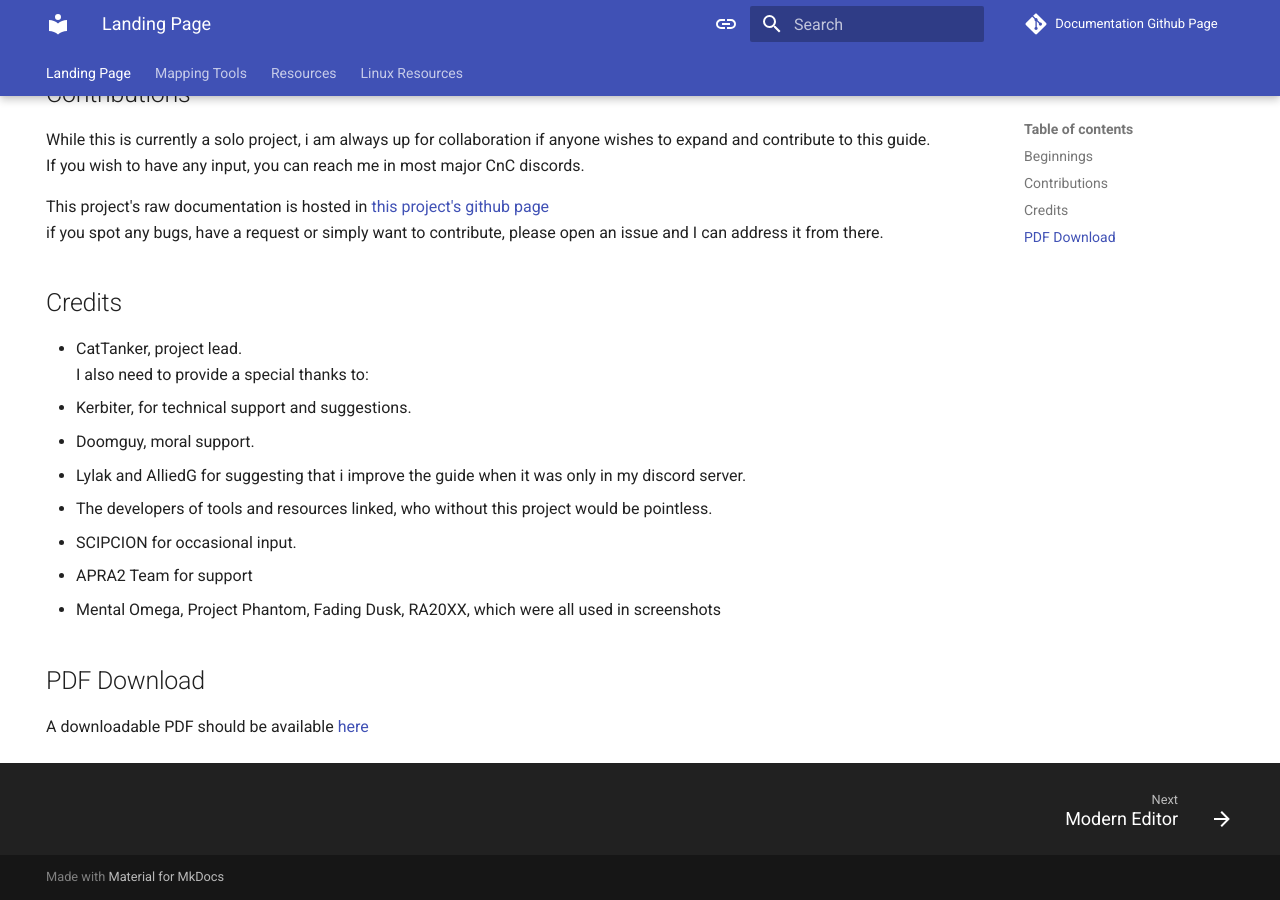
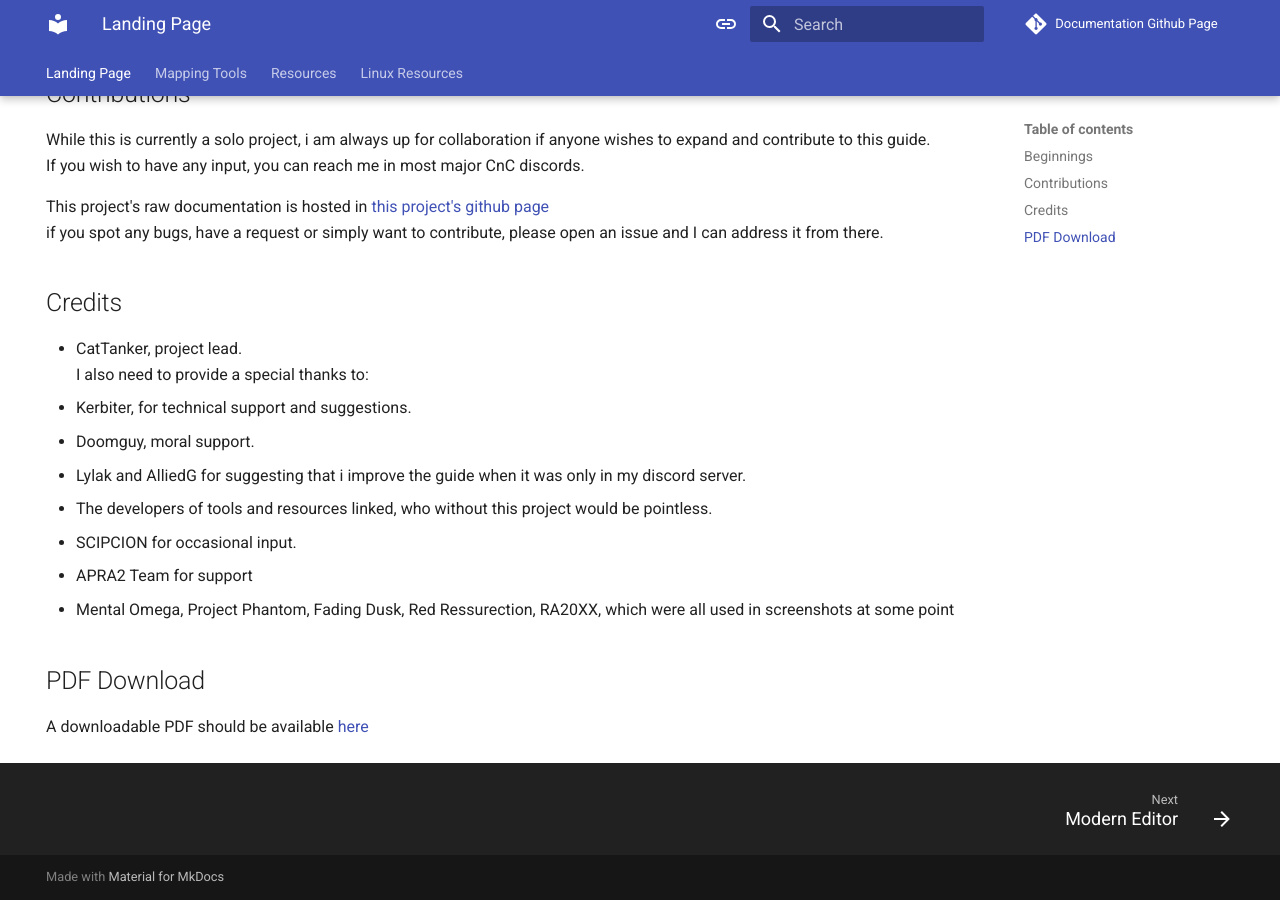
Before and after one commit to CatTanker/cnc_map_tool_guide, an MkDocs documentation site: the page built from docs/index.md, in a window 1280 px wide and 900 px high, scrolled down 665 px. Built offline with MkDocs 1.6.1 and Material for MkDocs 9.7.7, drawn with Linux system fonts in a browser that asks for light colours; comment, search, counter and statistics services are not loaded.

Commit message:
Update index.md

```diff
--- a/docs/index.md
+++ b/docs/index.md
@@ -34,7 +34,7 @@ I also need to provide a special thanks to: <br>
 - The developers of tools and resources linked, who without this project would be pointless. <br>
 - SCIPCION for occasional input.
 - APRA2 Team for support
-- Mental Omega, Project Phantom, Fading Dusk, RA20XX, which were all used in screenshots
+- Mental Omega, Project Phantom, Fading Dusk, Red Ressurection, RA20XX, which were all used in screenshots at some point
 
 ## PDF Download
 A downloadable PDF should be available [here](builds.pdf)
```
